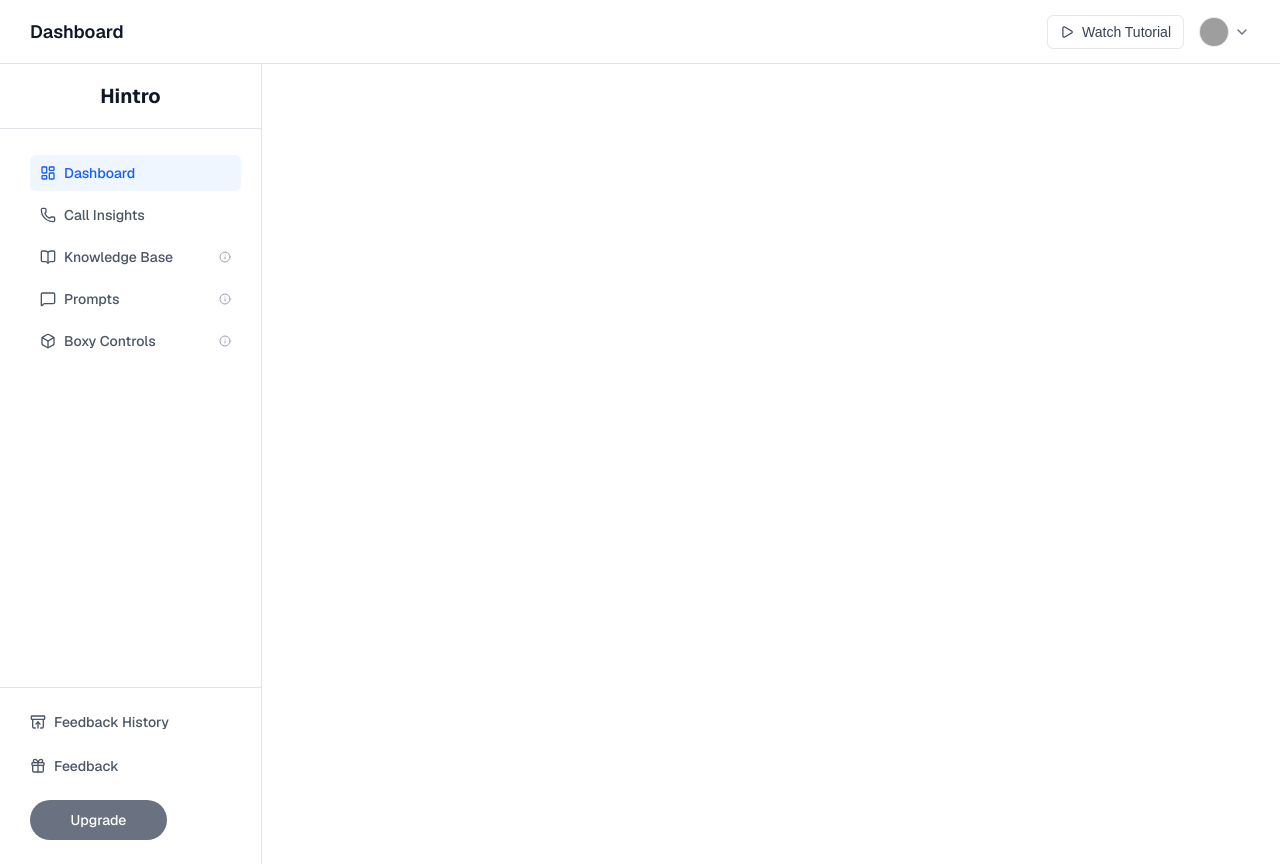
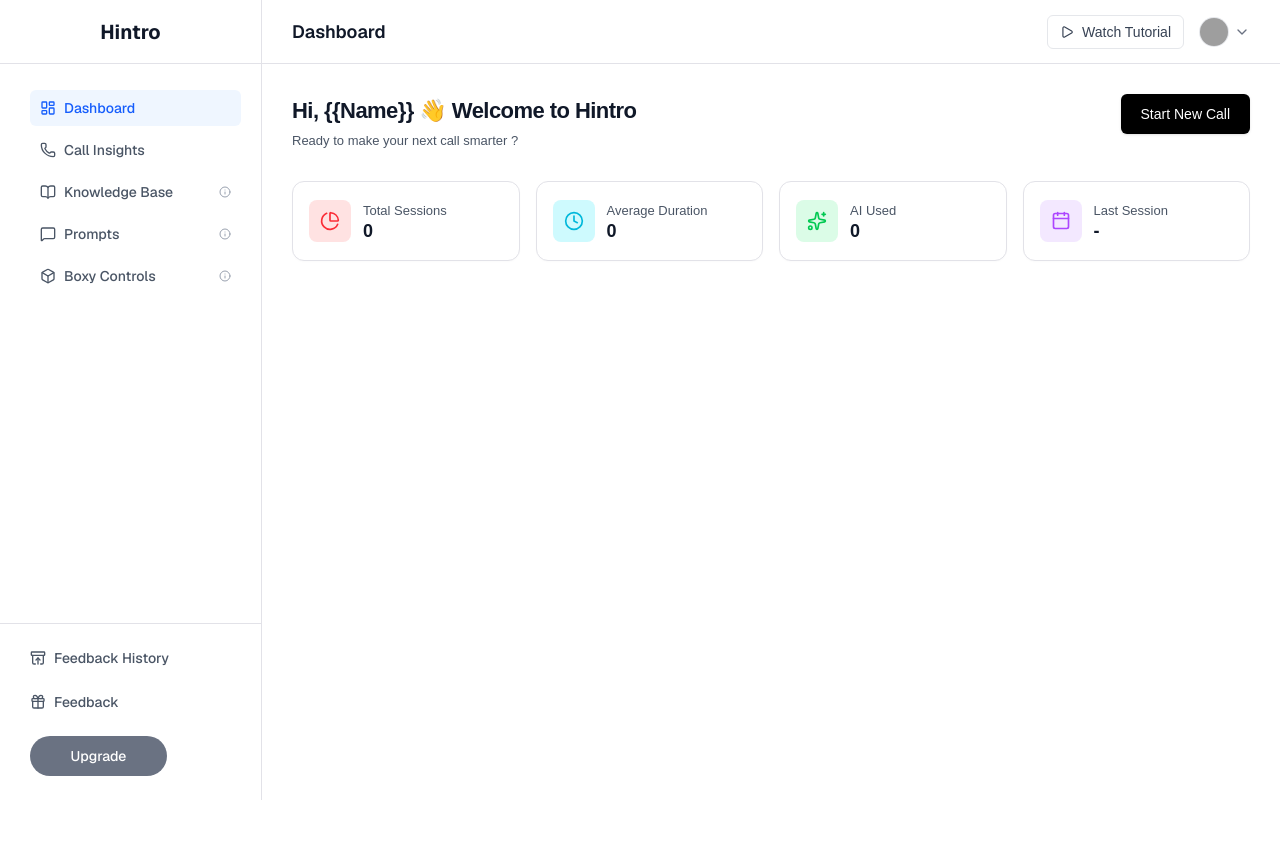
Before and after one commit to kirtan-thakkar/hintro, a Next.js app: page / in a window 1280 px wide. After the commit the page ends 800 px from the top, so only its background shows below. Built offline with nearby package versions, Linux system fonts and the light colour scheme; grey boxes are pictures that could not be loaded.

Commit message:
Update dashboard.jsx 7 add stat-card.jsx

```diff
--- a/components/dashboard.jsx
+++ b/components/dashboard.jsx
@@ -1,12 +1,81 @@
-import { DownloadError } from "ai"
 import Sidebar from "./sidbar"
+import { Navbar } from "./navbar"
+import { Button } from "./ui/button"
+import { StatCard } from "./ui/stat-card"
+import { PieChart, Clock, Sparkles, Calendar } from "lucide-react"
 
-const Dashboard = ()=>{
-    return(
-        <div>
+const Dashboard = () => {
+    const userName = "{{Name}}";
+    const stats = [
+        {
+            title: "Total Sessions",
+            value: "0",
+            icon: PieChart,
+            iconBgClass: "bg-red-100",
+            iconColorClass: "text-red-500"
+        },
+        {
+            title: "Average Duration",
+            value: "0",
+            icon: Clock,
+            iconBgClass: "bg-cyan-100",
+            iconColorClass: "text-cyan-500"
+        },
+        {
+            title: "AI Used",
+            value: "0",
+            icon: Sparkles,
+            iconBgClass: "bg-green-100",
+            iconColorClass: "text-green-500"
+        },
+        {
+            title: "Last Session",
+            value: "-",
+            icon: Calendar,
+            iconBgClass: "bg-purple-100",
+            iconColorClass: "text-purple-500"
+        }
+    ];
 
-            <Sidebar />
+    return (
+        <div className="grid grid-cols-[262px_1fr] min-h-screen bg-gray-50/50">
+            <div className="sticky top-0 h-screen">
+                <Sidebar />
+            </div>
+            <div className="flex flex-col min-h-screen overflow-hidden">
+                <Navbar />
+                <main className="flex-1 p-[30px] bg-white">
+                    <div className="w-full max-w-[1180px] mx-auto flex items-start justify-between">
+                        <div className="flex flex-col gap-1">
+                            <h2 className="text-[22px] font-bold text-gray-900 tracking-tight flex items-center">
+                                Hi, {userName} 👋 Welcome to Hintro
+                            </h2>
+                            <p className="text-[13px] text-gray-600">
+                                Ready to make your next call smarter ?
+                            </p>
+                        </div>
 
+                        <Button variant="primary" className="h-[40px] px-5 rounded-md text-sm">
+                            Start New Call
+                        </Button>
+                    </div>
+
+                    <div className="w-full max-w-[1180px] mx-auto mt-[30px]">
+                        <div className="grid grid-cols-1 md:grid-cols-2 lg:grid-cols-4 gap-4">
+                            {stats.map((stat, index) => (
+                                <StatCard
+                                    key={index}
+                                    title={stat.title}
+                                    value={stat.value}
+                                    icon={stat.icon}
+                                    iconBgClass={stat.iconBgClass}
+                                    iconColorClass={stat.iconColorClass}
+                                />
+                            ))}
+                        </div>
+                    </div>
+                </main>
+            </div>
         </div>
     )
 }
--- a/components/sidbar.jsx
+++ b/components/sidbar.jsx
@@ -9,7 +9,6 @@
   Gift,
   Info,
 } from "lucide-react";
-import { Navbar } from "./navbar";
 
 export default function Sidebar() {
   const navItems = [
@@ -35,14 +34,14 @@
   ];
 
   return (
-    <>
-      <Navbar />
-      <div className="w-[262px] h-screen bg-white border-r border-[#E2E2E8] flex flex-col font-sans shrink-0 divide-y divide-[#E2E2E8]">
-        <div className="w-full h-[65px] shrink-0 flex items-center justify-center">
-          <span className="text-xl font-bold text-gray-900">Hintro</span>
-        </div>
+    <div className="w-[262px] h-screen bg-white border-r border-[#E2E2E8] flex flex-col font-sans shrink-0 divide-y divide-[#E2E2E8]">
+      {/* Header */}
+      <div className="w-full h-[64px] shrink-0 flex items-center justify-center">
+        <span className="text-xl font-bold text-gray-900">Hintro</span>
+      </div>
 
-        <div className="flex-1 pt-[26px]">
+      {/* Main Navigation */}
+      <div className="flex-1 pt-[26px]">
           <nav className="pl-[30px] pr-[20px] flex flex-col gap-[6px]">
             {navItems.map((item) => (
               <SidebarItem key={item.href} {...item} />
@@ -57,8 +56,7 @@
             Upgrade
           </button>
         </div>
-      </div>
-    </>
+    </div>
   );
 }
 
--- a/components/ui/call-item.jsx
+++ b/components/ui/call-item.jsx
@@ -10,19 +10,15 @@
 }) {
   return (
     <div className="w-full flex items-center justify-between py-3 px-4 border border-transparent hover:bg-gray-50 rounded-lg group transition-colors cursor-pointer">
-      {/* Left section: Icon + Title + Avatars */}
       <div className="flex items-center gap-3">
-        {/* User Initial Block */}
         <div className="w-8 h-8 rounded bg-[#A855F7] text-white flex flex-col items-center justify-center font-medium text-sm shrink-0">
           {initial}
         </div>
 
-        {/* Title and Participants */}
         <div className="flex flex-col gap-1">
           <span className="text-sm font-semibold text-gray-900 leading-none">{title}</span>
 
           <div className="flex -space-x-1">
-            {/* Mocking avatars for the "calls" component based on the screenshot */}
             <div className="w-4 h-4 rounded-full bg-gray-200 border border-white ring-1 ring-white shrink-0 flex items-center justify-center text-[8px] text-gray-500 overflow-hidden">
               <svg viewBox="0 0 24 24" className="w-3 h-3 text-gray-400" fill="currentColor"><path d="M12 12c2.21 0 4-1.79 4-4s-1.79-4-4-4-4 1.79-4 4 1.79 4 4 4zm0 2c-2.67 0-8 1.34-8 4v2h16v-2c0-2.66-5.33-4-8-4z"/></svg>
             </div>
@@ -36,7 +32,6 @@
         </div>
       </div>
 
-      {/* Right section: Time + Extra Info */}
       <div className="flex items-center gap-4 text-xs font-medium text-gray-500">
         <span>{time}</span>
 
--- /dev/null
+++ b/components/ui/stat-card.jsx
@@ -0,0 +1,15 @@
+import React from 'react';
+
+export function StatCard({ title, value, icon: Icon, iconBgClass, iconColorClass }) {
+  return (
+    <div className="h-[80px] bg-white border border-[#E2E2E8] rounded-xl flex items-center px-4 gap-3 shadow-[0_1px_2px_rgba(0,0,0,0.02)]">
+      <div className={`w-[42px] h-[42px] rounded-lg flex items-center justify-center shrink-0 ${iconBgClass} ${iconColorClass}`}>
+        <Icon className="w-5 h-5" />
+      </div>
+      <div className="flex flex-col justify-center">
+        <span className="text-[13px] font-medium text-gray-600 mb-0.5">{title}</span>
+        <span className="text-[18px] font-bold text-gray-900 leading-none">{value}</span>
+      </div>
+    </div>
+  );
+}
```
